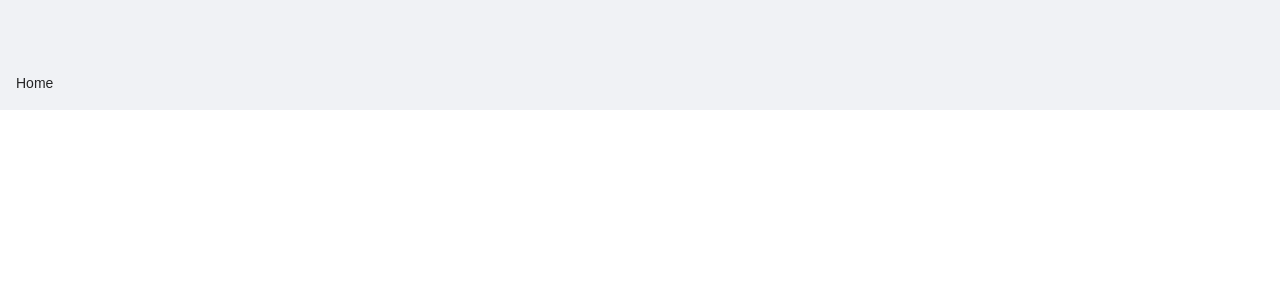
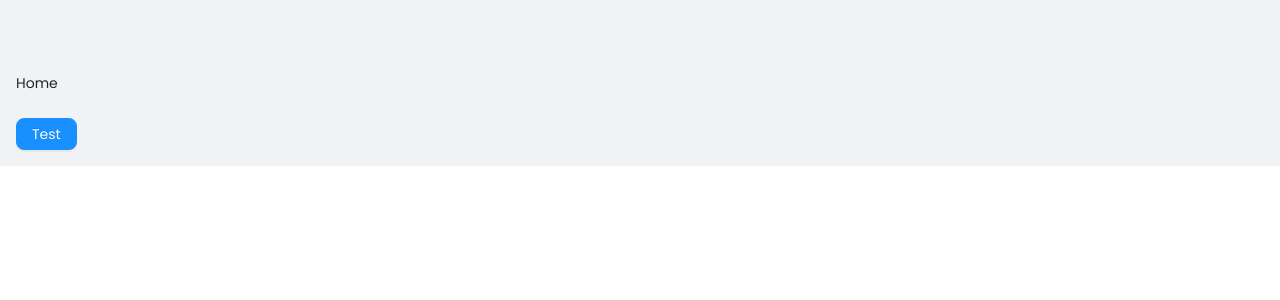
Before and after one commit to tuphan-dn/zkswap, a React (Create React App) app: page /#/home in a window 1280 px wide. Shown: the top 300 px of the page. Built offline with nearby package versions, Linux system fonts and the light colour scheme.

Commit message:
legacy deps

```diff
--- a/public/index.html
+++ b/public/index.html
@@ -24,7 +24,13 @@
       work correctly both with client-side routing and a non-root public URL.
       Learn how to configure a non-root public URL by running `npm run build`.
     -->
-    <title>React App</title>
+    <link rel="preconnect" href="https://fonts.googleapis.com" />
+    <link rel="preconnect" href="https://fonts.gstatic.com" crossorigin />
+    <link
+      href="https://fonts.googleapis.com/css2?family=Poppins:ital,wght@0,200;0,300;0,400;0,500;0,600;0,700;0,800;1,200;1,300;1,400;1,500;1,600;1,700;1,800&display=swap"
+      rel="stylesheet"
+    />
+    <title>ZK Swap</title>
   </head>
   <body>
     <noscript>You need to enable JavaScript to run this app.</noscript>
--- a/src/static/styles/index.less
+++ b/src/static/styles/index.less
@@ -2,6 +2,9 @@
 @import url('~antd/dist/antd.less');
 
 // Typography
-@font-family: 'Cairo', sans-serif;
+@font-family: 'Poppins', sans-serif;
 @typography-title-margin-top: 0px;
 @typography-title-margin-bottom: 0px;
+
+// Border
+@border-radius-base: 8px;
--- a/src/view/home/index.tsx
+++ b/src/view/home/index.tsx
@@ -1,4 +1,4 @@
-import { Row, Col, Typography } from 'antd'
+import { Row, Col, Typography, Button } from 'antd'
 
 const Home = () => {
   return (
@@ -6,6 +6,9 @@ const Home = () => {
       <Col span={24}>
         <Typography.Text>Home</Typography.Text>
       </Col>
+      <Col span={24}>
+        <Button type="primary">Test</Button>
+      </Col>
     </Row>
   )
 }
```
